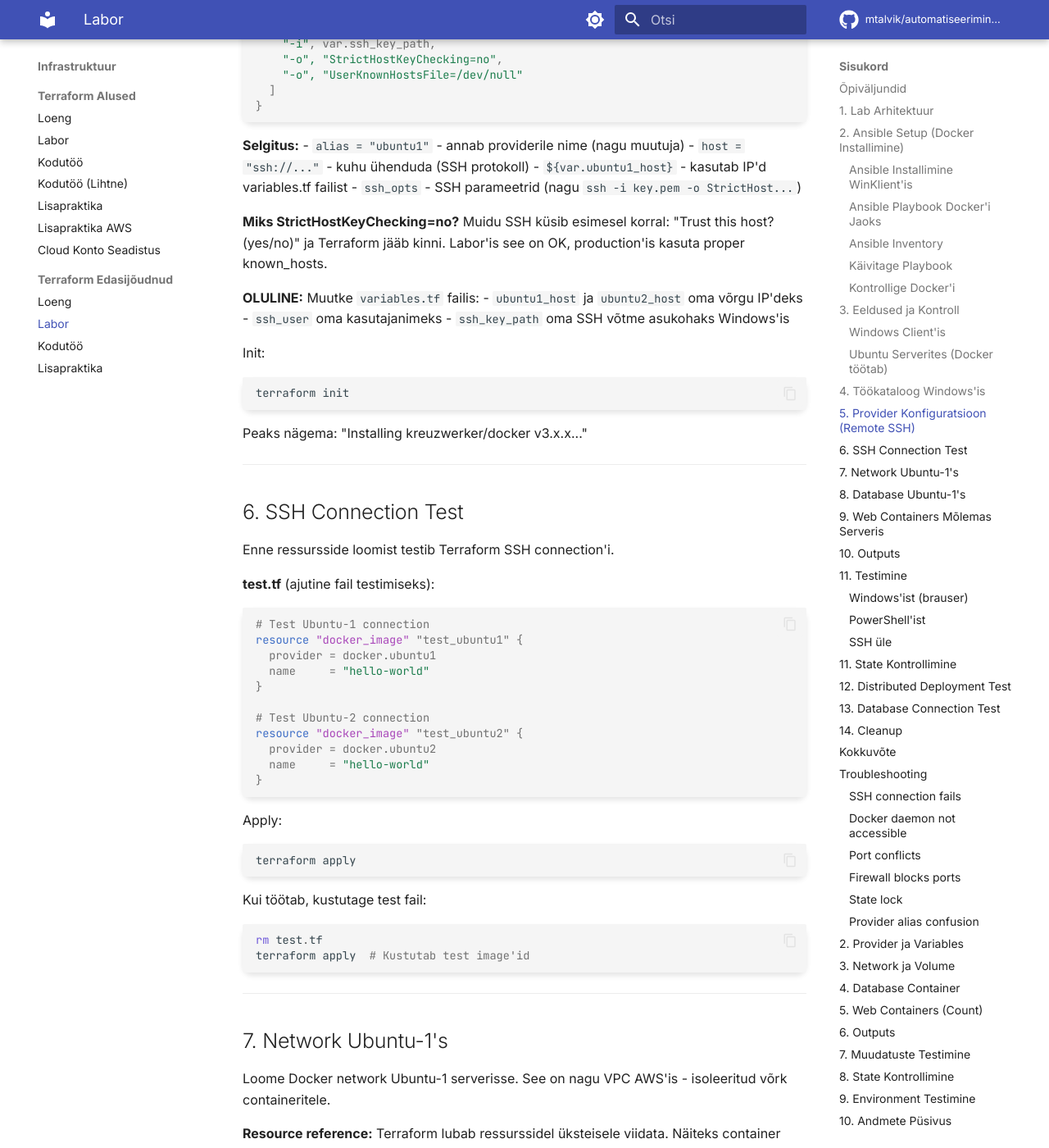
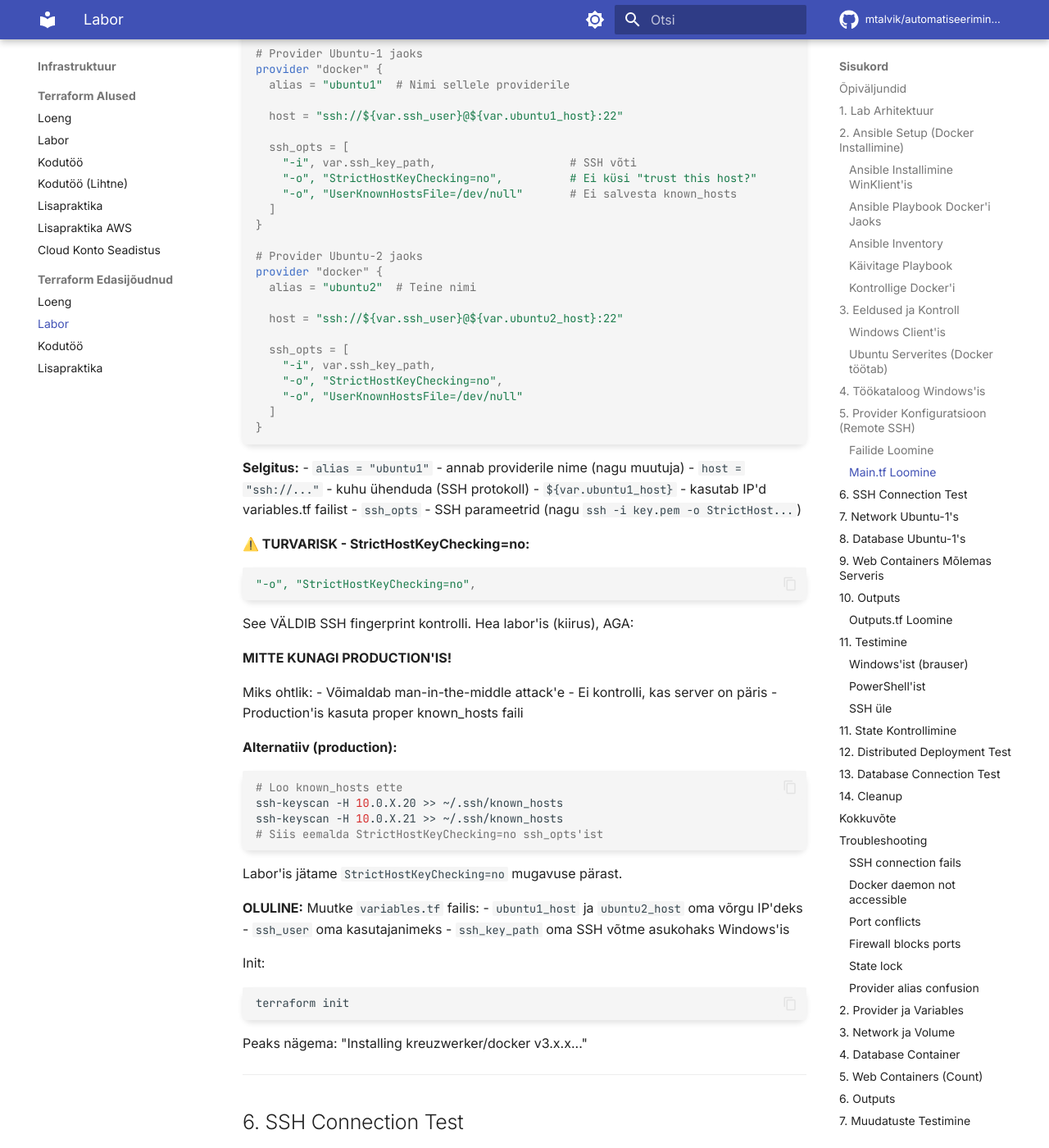
Before and after one commit to mtalvik/automatiseerimine_ext, an MkDocs documentation site: the page built from docs/terraform_advanced/labor.md, in a window 1280 px wide and 1400 px high, scrolled down 7306 px. Shown: the whole window at 82% size. Built offline with MkDocs 1.6.1 and Material for MkDocs 9.7.7, drawn with Linux system fonts in a browser that asks for light colours; comment, search, counter and statistics services are not loaded; some of the changed text lies outside the part shown.

Commit message:
Update labor.md

````diff
--- a/docs/terraform_advanced/labor.md
+++ b/docs/terraform_advanced/labor.md
@@ -280,6 +280,16 @@
 3. Saadab Docker käsud üle SSH
 4. Container tekib remote serveris
 
+### Failide Loomine
+
+Loome **kaks** Terraform faili: `variables.tf` ja `main.tf`
+
+**VS Code'is:**
+1. File → New File
+2. Save As → `variables.tf`
+3. Kopeeri alla olev kood sinna
+4. Save
+
 **variables.tf:**
 ```hcl
 variable "ubuntu1_host" {
@@ -303,7 +313,7 @@
 variable "ssh_key_path" {
   description = "Path to SSH private key"
   type        = string
-  default     = "C:/Users/YourName/.ssh/id_rsa"  # Windows path
+  default     = "C:/Users/YourName/.ssh/id_rsa"  # OLULINE: kasuta / mitte \
 }
 
 variable "project_name" {
@@ -313,7 +323,21 @@
 }
 ```
 
+**SSH key path Windows'is:**
+- Kasuta **forward slash** (`/`) mitte backslash (`\`)
+- Õige: `C:/Users/Maria/.ssh/id_rsa`
+- Vale: `C:\Users\Maria\.ssh\id_rsa` (ei tööta!)
+- Leia oma path: `echo $env:USERPROFILE\.ssh\id_rsa` PowerShell'is
+
 **OLULINE:** Asendage IP aadressides `X` oma lab võrgu numbriga.
+
+### Main.tf Loomine
+
+**VS Code'is:**
+1. File → New File
+2. Save As → `main.tf`
+3. Kopeeri alla olev kood sinna
+4. Save
 
 **main.tf:**
 ```hcl
@@ -361,8 +385,30 @@
 - `${var.ubuntu1_host}` - kasutab IP'd variables.tf failist
 - `ssh_opts` - SSH parameetrid (nagu `ssh -i key.pem -o StrictHost...`)
 
-**Miks StrictHostKeyChecking=no?**
-Muidu SSH küsib esimesel korral: "Trust this host? (yes/no)" ja Terraform jääb kinni. Labor'is see on OK, production'is kasuta proper known_hosts.
+**⚠️ TURVARISK - StrictHostKeyChecking=no:**
+
+```hcl
+"-o", "StrictHostKeyChecking=no",
+```
+
+See VÄLDIB SSH fingerprint kontrolli. Hea labor'is (kiirus), AGA:
+
+**MITTE KUNAGI PRODUCTION'IS!**
+
+Miks ohtlik:
+- Võimaldab man-in-the-middle attack'e
+- Ei kontrolli, kas server on päris
+- Production'is kasuta proper known_hosts faili
+
+**Alternatiiv (production):**
+```bash
+# Loo known_hosts ette
+ssh-keyscan -H 10.0.X.20 >> ~/.ssh/known_hosts
+ssh-keyscan -H 10.0.X.21 >> ~/.ssh/known_hosts
+# Siis eemalda StrictHostKeyChecking=no ssh_opts'ist
+```
+
+Labor'is jätame `StrictHostKeyChecking=no` mugavuse pärast.
 
 **OLULINE:** Muutke `variables.tf` failis:
 - `ubuntu1_host` ja `ubuntu2_host` oma võrgu IP'deks
@@ -417,7 +463,7 @@
 **Resource reference:**
 Terraform lubab ressurssidel üksteisele viidata. Näiteks container saab viidata network'ile: `docker_network.ubuntu1_net.name`. See loob **automaatse sõltuvuse** - Terraform loob network'i enne container'it.
 
-Lisage **main.tf** faili:
+**Ava `main.tf` VS Code'is** ja lisa faili lõppu:
 ```hcl
 # Network Ubuntu-1's
 resource "docker_network" "ubuntu1_net" {
@@ -467,7 +513,7 @@
 
 Terraform näeb neid viiteid ja teab automaatselt: "Loon image → volume → network → siis container"
 
-Lisage **main.tf** faili:
+Ava **main.tf** VS Code'is ja lisa faili lõppu:
 ```hcl
 # Volume Ubuntu-1's
 resource "docker_volume" "ubuntu1_db_data" {
@@ -555,10 +601,18 @@
 - Kasulik lihtsate failide jaoks (HTML, config)
 - Alternatiiv: mount volume või build oma image
 
+**⚠️ Production Best Practice:**
+`upload` on mugav labor'is, AGA päris projektides:
+- Builda oma Docker image (Dockerfile + HTML sisse)
+- Deploy immutable image (ei muuda jooksvat container'it)
+- Kui vaja muuta → build uus image → deploy uus container
+
+See on **immutable infrastructure** - ei muuda töötavaid süsteeme, asenda tervikuna.
+
 **Depends_on - explicit dependency:**
 Tavaliselt Terraform avastab dependencies automaatselt (kui viitad teisele resource'ile). Aga vahel peame ütlema: "Oota, kuni DB on valmis, alles siis tee web". See on `depends_on`.
 
-Lisage **main.tf** faili:
+Ava **main.tf** VS Code'is ja lisa faili lõppu:
 ```hcl
 # Nginx image Ubuntu-1's
 resource "docker_image" "ubuntu1_nginx" {
@@ -685,6 +739,14 @@
 **Concat:**
 Ühendab kaks list'i kokku: `concat([1,2], [3,4])` → `[1,2,3,4]`
 
+### Outputs.tf Loomine
+
+**VS Code'is:**
+1. File → New File
+2. Save As → `outputs.tf`
+3. Kopeeri alla olev kood sinna
+4. Save
+
 **outputs.tf:**
 ```hcl
 output "ubuntu1_containers" {
@@ -1032,7 +1094,7 @@
 
 Network on nagu VPC AWS'is - isoleeritud võrk containeritele. Volume säilitab andmeid ka siis, kui container kustutatakse.
 
-Lisage **main.tf** faili:
+Ava **main.tf** VS Code'is ja lisa faili lõppu:
 ```hcl
 # Network (VPC equivalent)
 resource "docker_network" "app" {
@@ -1068,7 +1130,7 @@
 
 Loome PostgreSQL container'i, mis kasutab volume'it andmete säilitamiseks.
 
-Lisage **main.tf** faili:
+Ava **main.tf** VS Code'is ja lisa faili lõppu:
 ```hcl
 # Database image
 resource "docker_image" "postgres" {
@@ -1127,7 +1189,7 @@
 
 Loome mitu nginx container'it korraga kasutades `count`. See on nagu AWS'is luua mitu EC2 instance'i.
 
-Lisage **main.tf** faili:
+Ava **main.tf** VS Code'is ja lisa faili lõppu:
 ```hcl
 # Web image
 resource "docker_image" "nginx" {
@@ -1417,6 +1479,39 @@
 # main.tf: external = 9080 + count.index
 ```
 
+### Brauser ei näita lehte (firewall/network)
+
+**Sümptom:** `http://10.0.X.20:8080` ei laadi
+
+**Lahendused:**
+
+**1. Ubuntu firewall:**
+```bash
+# Ubuntu's
+sudo ufw status
+sudo ufw allow 8080:8082/tcp
+```
+
+**2. WinKlient firewall:**
+```powershell
+# PowerShell (Administrator)
+New-NetFirewallRule -DisplayName "Lab Ports" -Direction Inbound -LocalPort 8080-8082 -Protocol TCP -Action Allow
+```
+
+**3. SSH Tunnel:**
+```powershell
+# Kui võrk blokeeritud
+ssh -L 8080:localhost:8080 student@10.0.X.20
+# Ava: http://localhost:8080
+```
+
+**4. Testi Ubuntu'st:**
+```bash
+ssh student@10.0.X.20
+curl http://localhost:8080
+# Kui töötab, probleem on võrgus/firewall'is
+```
+
 ### Container ei käivitu
 
 ```bash
@@ -1509,3 +1604,9 @@
 ## Screenshots
 (lisa siia)
 ```
+
+### Google Classroom
+
+1. Leia assignment
+2. Lisa GitHub link: `https://github.com/USERNAME/terraform-docker-lab`
+3. Turn in
````
